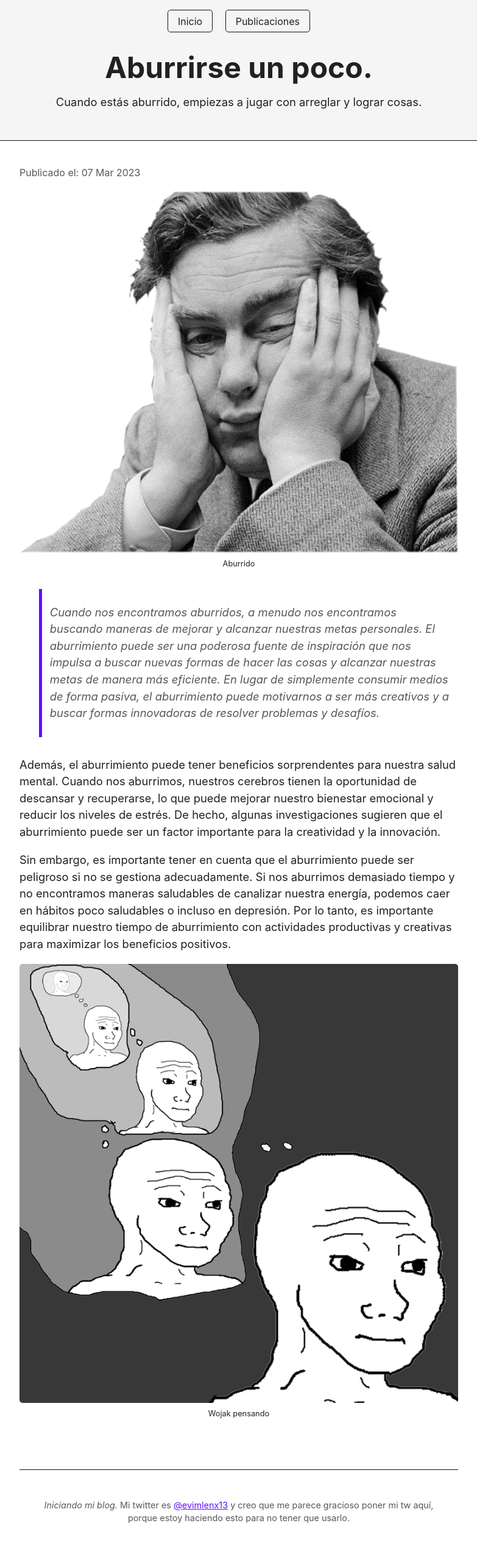
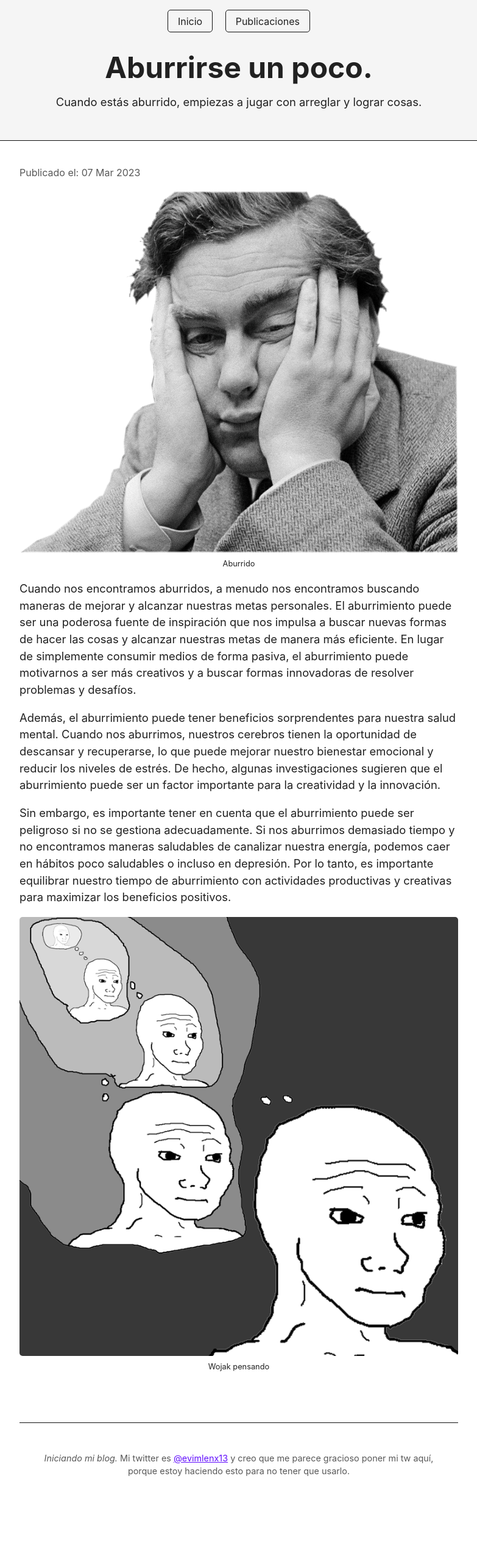
Before and after one commit to evilenx/BlogPersonal, a Jekyll site: the page built from _posts/2023/2023-03-07-Aburrirte_un_poco-post.md, in a window 1280 px wide. Shown: the whole page at 61% size, without its empty margins (248-1031 px from the left). Built offline with Jekyll 4.4.1, drawn with Linux system fonts in a browser that asks for light colours; after the commit the page ends 2462 px from its top, so only the background shows below that.

Commit message:
estructurado

```diff
--- a/_posts/2023/2023-03-07-Aburrirte_un_poco-post.md
+++ b/_posts/2023/2023-03-07-Aburrirte_un_poco-post.md
@@ -8,7 +8,7 @@ description: Cuando estás aburrido, empiezas a jugar con arreglar y lograr cosa
  ![](/assets/images/bored.png)
  *Aburrido*
 
-> Cuando nos encontramos aburridos, a menudo nos encontramos buscando maneras de mejorar y alcanzar nuestras metas personales. El aburrimiento puede ser una poderosa fuente de inspiración que nos impulsa a buscar nuevas formas de hacer las cosas y alcanzar nuestras metas de manera más eficiente. En lugar de simplemente consumir medios de forma pasiva, el aburrimiento puede motivarnos a ser más creativos y a buscar formas innovadoras de resolver problemas y desafíos.
+Cuando nos encontramos aburridos, a menudo nos encontramos buscando maneras de mejorar y alcanzar nuestras metas personales. El aburrimiento puede ser una poderosa fuente de inspiración que nos impulsa a buscar nuevas formas de hacer las cosas y alcanzar nuestras metas de manera más eficiente. En lugar de simplemente consumir medios de forma pasiva, el aburrimiento puede motivarnos a ser más creativos y a buscar formas innovadoras de resolver problemas y desafíos.
 
 Además, el aburrimiento puede tener beneficios sorprendentes para nuestra salud mental. Cuando nos aburrimos, nuestros cerebros tienen la oportunidad de descansar y recuperarse, lo que puede mejorar nuestro bienestar emocional y reducir los niveles de estrés. De hecho, algunas investigaciones sugieren que el aburrimiento puede ser un factor importante para la creatividad y la innovación.
 
```
